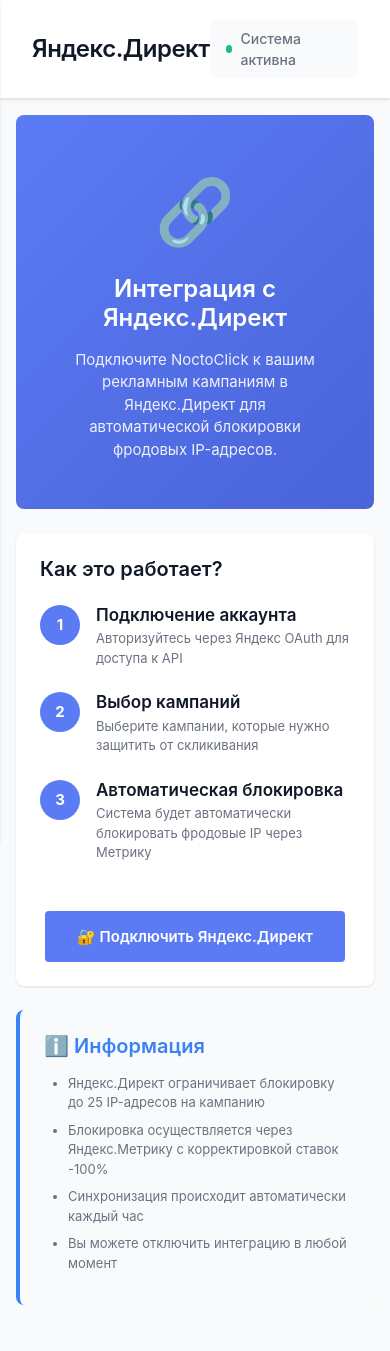
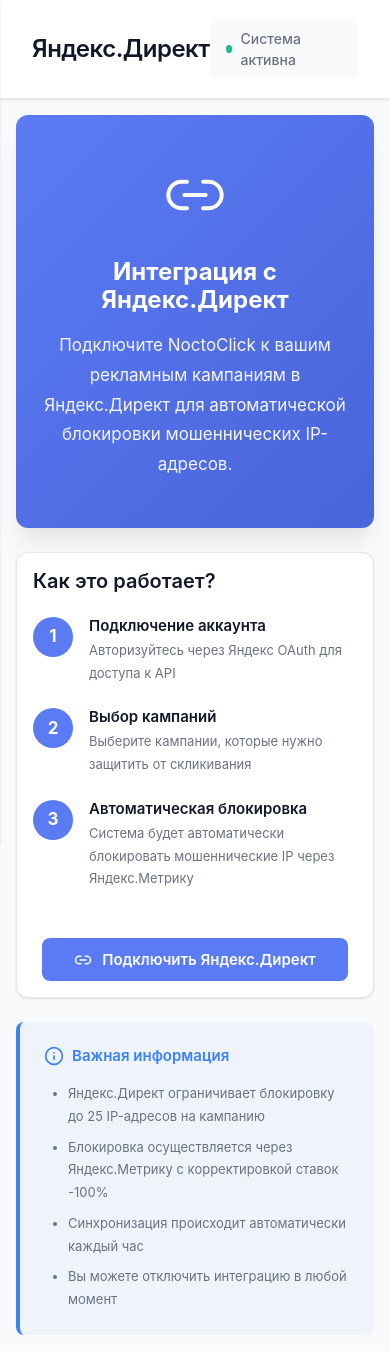
Before and after one commit to Volkofff666/noctoclick, a React (Vite) app in the folder dashboard/: page /yandex in a window 390 px wide. Before the commit the page ends 1321 px from the top, so only its background shows below. Built offline with nearby package versions, Linux system fonts and the light colour scheme.

Commit message:
Complete Russian translation and add Lucide icons to remaining components

```diff
--- a/dashboard/src/pages/BlockedIPs.module.css
+++ b/dashboard/src/pages/BlockedIPs.module.css
@@ -70,7 +70,7 @@
 .btnPrimary:hover {
   background: var(--color-primary-dark);
   transform: translateY(-1px);
-  box-shadow: 0 4px 12px rgba(102, 126, 234, 0.3);
+  box-shadow: 0 4px 12px rgba(91, 123, 245, 0.3);
 }
 
 .btnSecondary {
@@ -106,6 +106,7 @@
   padding: 16px;
   border-radius: var(--border-radius);
   box-shadow: var(--shadow-sm);
+  flex-wrap: wrap;
 }
 
 .filters {
@@ -138,19 +139,33 @@
   box-shadow: var(--shadow-sm);
 }
 
+.searchBox {
+  position: relative;
+  flex: 1;
+  max-width: 320px;
+}
+
+.searchIcon {
+  position: absolute;
+  left: 12px;
+  top: 50%;
+  transform: translateY(-50%);
+  color: var(--text-secondary);
+}
+
 .search {
-  padding: 8px 16px;
+  width: 100%;
+  padding: 8px 16px 8px 40px;
   border: 1px solid var(--border-color);
   border-radius: 6px;
   font-size: 14px;
-  width: 280px;
   transition: all var(--transition-fast);
 }
 
 .search:focus {
   outline: none;
   border-color: var(--color-primary);
-  box-shadow: 0 0 0 3px rgba(102, 126, 234, 0.1);
+  box-shadow: 0 0 0 3px rgba(91, 123, 245, 0.1);
 }
 
 .loading,
@@ -175,8 +190,6 @@
 }
 
 .empty svg {
-  width: 48px;
-  height: 48px;
   opacity: 0.3;
 }
 
@@ -227,7 +240,7 @@
   background: var(--bg-secondary);
   padding: 6px 10px;
   border-radius: 4px;
-  font-family: 'SF Mono', 'Monaco', 'Courier New', monospace;
+  font-family: var(--font-family-mono);
   font-size: 13px;
   color: var(--color-primary);
   font-weight: 600;
@@ -256,12 +269,12 @@
 }
 
 .badgeAuto {
-  background: rgba(66, 153, 225, 0.15);
+  background: rgba(59, 130, 246, 0.15);
   color: var(--color-info-dark);
 }
 
 .badgeManual {
-  background: rgba(237, 137, 54, 0.15);
+  background: rgba(245, 158, 11, 0.15);
   color: var(--color-warning-dark);
 }
 
@@ -311,8 +324,9 @@
   background: var(--bg-secondary);
   border: none;
   cursor: pointer;
-  font-size: 24px;
-  line-height: 1;
+  display: flex;
+  align-items: center;
+  justify-content: center;
   color: var(--text-secondary);
   transition: all var(--transition-fast);
 }
@@ -353,7 +367,7 @@
 .formGroup textarea:focus {
   outline: none;
   border-color: var(--color-primary);
-  box-shadow: 0 0 0 3px rgba(102, 126, 234, 0.1);
+  box-shadow: 0 0 0 3px rgba(91, 123, 245, 0.1);
 }
 
 .formGroup small {
@@ -398,7 +412,7 @@
 
 .btnSubmit:hover {
   background: var(--color-primary-dark);
-  box-shadow: 0 4px 12px rgba(102, 126, 234, 0.3);
+  box-shadow: 0 4px 12px rgba(91, 123, 245, 0.3);
 }
 
 @media (max-width: 768px) {
@@ -415,7 +429,7 @@
     flex-direction: column;
   }
 
-  .search {
-    width: 100%;
+  .searchBox {
+    max-width: 100%;
   }
 }
--- a/dashboard/src/pages/YandexConnect.jsx
+++ b/dashboard/src/pages/YandexConnect.jsx
@@ -1,4 +1,5 @@
 import { useState } from 'react';
+import { Link2, CheckCircle, RefreshCw, Info } from 'lucide-react';
 import styles from './YandexConnect.module.css';
 
 function YandexConnect() {
@@ -7,21 +8,23 @@ function YandexConnect() {
 
   const handleConnect = () => {
     // TODO: Implement Yandex OAuth
-    alert('Yandex OAuth интеграция будет реализована в следующей версии');
+    alert('Интеграция с Яндекс OAuth будет реализована в следующей версии');
   };
 
   const handleSync = () => {
-    alert('Синхронизация с Yandex.Direct...');
+    alert('Синхронизация с Яндекс.Директ...');
   };
 
   return (
     <div className={styles.yandex}>
       <div className={styles.hero}>
-        <div className={styles.heroIcon}>🔗</div>
+        <div className={styles.heroIcon}>
+          <Link2 size={64} strokeWidth={1.5} />
+        </div>
         <h2>Интеграция с Яндекс.Директ</h2>
         <p>
           Подключите NoctoClick к вашим рекламным кампаниям в Яндекс.Директ
-          для автоматической блокировки фродовых IP-адресов.
+          для автоматической блокировки мошеннических IP-адресов.
         </p>
       </div>
 
@@ -47,21 +50,24 @@ function YandexConnect() {
               <div className={styles.stepNumber}>3</div>
               <div className={styles.stepContent}>
                 <h4>Автоматическая блокировка</h4>
-                <p>Система будет автоматически блокировать фродовые IP через Метрику</p>
+                <p>Система будет автоматически блокировать мошеннические IP через Яндекс.Метрику</p>
               </div>
             </div>
           </div>
 
           <div className={styles.actions}>
             <button onClick={handleConnect} className={styles.btnPrimary}>
-              🔐 Подключить Яндекс.Директ
+              <Link2 size={18} />
+              Подключить Яндекс.Директ
             </button>
           </div>
         </div>
       ) : (
         <div className={styles.section}>
           <div className={styles.connected}>
-            <div className={styles.connectedIcon}>✅</div>
+            <div className={styles.connectedIcon}>
+              <CheckCircle size={48} strokeWidth={2} />
+            </div>
             <div>
               <h3>Аккаунт подключен</h3>
               <p>Ваш аккаунт успешно подключен к NoctoClick</p>
@@ -75,14 +81,18 @@ function YandexConnect() {
 
           <div className={styles.actions}>
             <button onClick={handleSync} className={styles.btnPrimary}>
-              🔄 Синхронизировать сейчас
+              <RefreshCw size={18} />
+              Синхронизировать сейчас
             </button>
           </div>
         </div>
       )}
 
       <div className={styles.info}>
-        <h3>ℹ️ Информация</h3>
+        <h3>
+          <Info size={20} />
+          Важная информация
+        </h3>
         <ul>
           <li>Яндекс.Директ ограничивает блокировку до 25 IP-адресов на кампанию</li>
           <li>Блокировка осуществляется через Яндекс.Метрику с корректировкой ставок -100%</li>
--- a/dashboard/src/pages/YandexConnect.module.css
+++ b/dashboard/src/pages/YandexConnect.module.css
@@ -1,42 +1,50 @@
 .yandex {
   display: flex;
   flex-direction: column;
-  gap: var(--spacing-lg);
+  gap: 24px;
 }
 
 .hero {
   text-align: center;
   background: linear-gradient(135deg, var(--color-primary) 0%, var(--color-primary-dark) 100%);
   color: white;
-  padding: var(--spacing-2xl);
-  border-radius: var(--border-radius);
+  padding: var(--spacing-3xl) var(--spacing-xl);
+  border-radius: var(--border-radius-lg);
+  box-shadow: var(--shadow-lg);
 }
 
 .heroIcon {
-  font-size: 64px;
-  margin-bottom: var(--spacing-md);
+  margin-bottom: var(--spacing-lg);
+  display: inline-block;
 }
 
 .hero h2 {
   margin: 0 0 var(--spacing-md) 0;
   color: white;
+  font-size: var(--font-size-3xl);
+  font-weight: 700;
 }
 
 .hero p {
   max-width: 600px;
   margin: 0 auto;
-  opacity: 0.9;
+  opacity: 0.95;
+  font-size: var(--font-size-lg);
+  line-height: var(--line-height-relaxed);
 }
 
 .section {
   background: var(--bg-primary);
-  padding: var(--spacing-lg);
-  border-radius: var(--border-radius);
+  padding: var(--spacing-xl);
+  border-radius: var(--border-radius-lg);
   box-shadow: var(--shadow-sm);
+  border: 1px solid var(--border-color);
 }
 
 .section h3 {
   margin: 0 0 var(--spacing-lg) 0;
+  font-size: var(--font-size-xl);
+  font-weight: 600;
 }
 
 .steps {
@@ -62,18 +70,22 @@
   align-items: center;
   justify-content: center;
   font-weight: 700;
+  font-size: var(--font-size-lg);
   flex-shrink: 0;
 }
 
 .stepContent h4 {
   margin: 0 0 var(--spacing-xs) 0;
   color: var(--text-primary);
+  font-size: var(--font-size-base);
+  font-weight: 600;
 }
 
 .stepContent p {
   margin: 0;
   color: var(--text-secondary);
   font-size: var(--font-size-sm);
+  line-height: var(--line-height-relaxed);
 }
 
 .actions {
@@ -83,19 +95,24 @@
 }
 
 .btnPrimary {
-  padding: var(--spacing-md) var(--spacing-xl);
+  padding: 12px 32px;
   background: var(--color-primary);
   color: white;
-  border-radius: var(--border-radius-sm);
+  border-radius: var(--border-radius);
   font-weight: 600;
   font-size: var(--font-size-base);
   transition: all var(--transition-fast);
+  border: none;
+  cursor: pointer;
+  display: flex;
+  align-items: center;
+  gap: 10px;
 }
 
 .btnPrimary:hover {
   background: var(--color-primary-dark);
   transform: translateY(-2px);
-  box-shadow: var(--shadow-md);
+  box-shadow: 0 8px 20px rgba(91, 123, 245, 0.4);
 }
 
 .connected {
@@ -103,18 +120,20 @@
   align-items: center;
   gap: var(--spacing-md);
   padding: var(--spacing-lg);
-  background: var(--color-success-light);
+  background: rgba(16, 185, 129, 0.1);
   border-radius: var(--border-radius);
   margin-bottom: var(--spacing-lg);
+  border: 2px solid rgba(16, 185, 129, 0.2);
 }
 
 .connectedIcon {
-  font-size: 48px;
+  color: var(--color-success);
 }
 
 .connected h3 {
   margin: 0 0 var(--spacing-xs) 0;
   color: var(--color-success-dark);
+  font-size: var(--font-size-lg);
 }
 
 .connected p {
@@ -130,10 +149,11 @@
 .subtitle {
   color: var(--text-secondary);
   font-size: var(--font-size-sm);
+  margin: 0;
 }
 
 .info {
-  background: var(--bg-secondary);
+  background: rgba(59, 130, 246, 0.05);
   padding: var(--spacing-lg);
   border-radius: var(--border-radius);
   border-left: 4px solid var(--color-info);
@@ -142,6 +162,11 @@
 .info h3 {
   margin: 0 0 var(--spacing-md) 0;
   color: var(--color-info);
+  font-size: var(--font-size-base);
+  font-weight: 600;
+  display: flex;
+  align-items: center;
+  gap: 8px;
 }
 
 .info ul {
@@ -154,4 +179,23 @@
   margin-bottom: var(--spacing-sm);
   color: var(--text-secondary);
   font-size: var(--font-size-sm);
+  line-height: var(--line-height-relaxed);
 }
+
+.info li:last-child {
+  margin-bottom: 0;
+}
+
+@media (max-width: 768px) {
+  .hero {
+    padding: var(--spacing-2xl) var(--spacing-md);
+  }
+
+  .hero h2 {
+    font-size: var(--font-size-2xl);
+  }
+
+  .section {
+    padding: var(--spacing-md);
+  }
+}
```
Also changed, not shown: 1 other file (tests, documents, lock files or other folders).
